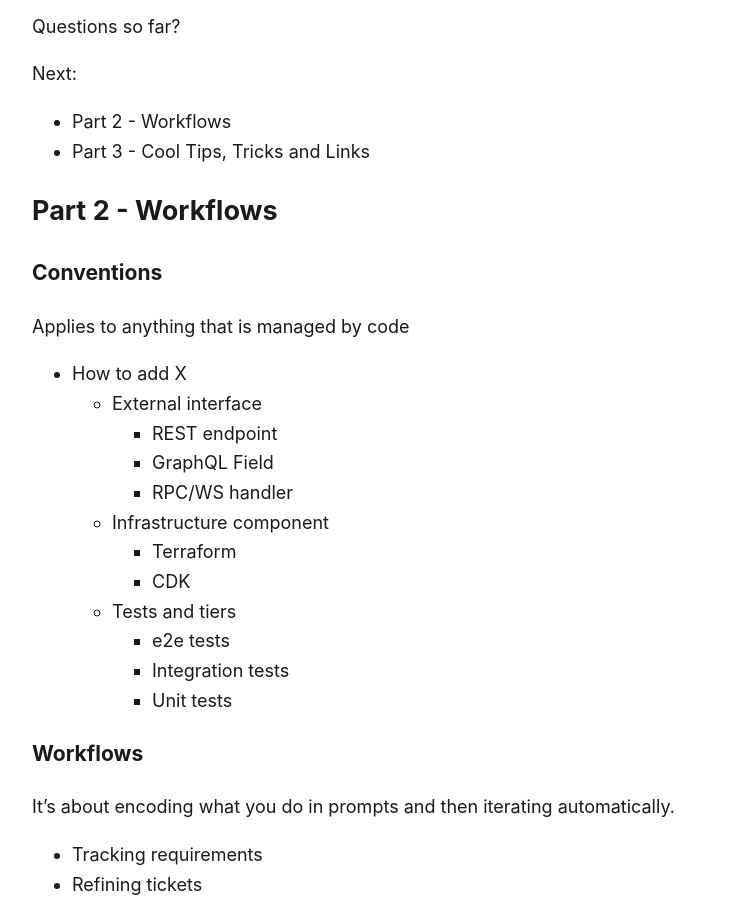
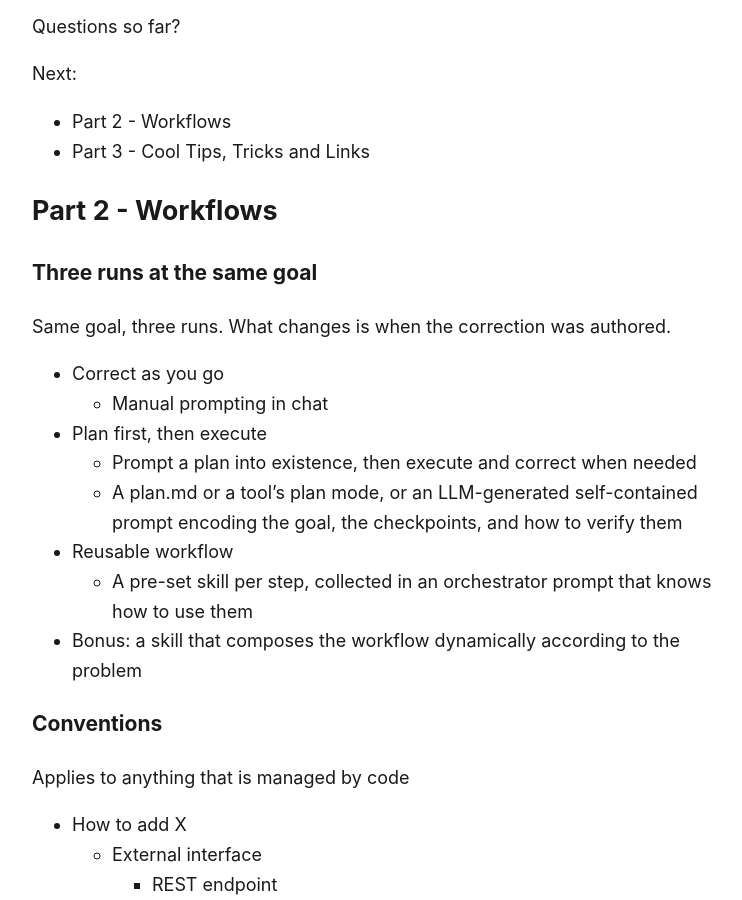
Before and after one commit to galileopy/blog, a Jekyll site: the page built from presentations/ai-assisted-coding-intro/outline.md, in a window 1280 px wide and 900 px high, scrolled down 3741 px. Shown: the whole window, without its empty margins (268-1010 px from the left). Built offline with Jekyll 4.4.1, drawn with Linux system fonts in a browser that asks for light colours; our own code applies the rules of GitHub Pages for plain Markdown files.

Commit message:
docs(presentations): add three-runs section to the outline
Co-Authored-By: Claude Opus 5 <noreply@anthropic.com>

```diff
--- a/presentations/ai-assisted-coding-intro/outline.md
+++ b/presentations/ai-assisted-coding-intro/outline.md
@@ -128,6 +128,20 @@ Next:
 
 ## Part 2 - Workflows
 
+### Three runs at the same goal
+Same goal, three runs. What changes is when the correction was authored.
+
+- Correct as you go
+    - Manual prompting in chat
+- Plan first, then execute
+    - Prompt a plan into existence, then execute and correct when needed
+    - A plan.md or a tool's plan mode, or an LLM-generated self-contained prompt
+      encoding the goal, the checkpoints, and how to verify them
+- Reusable workflow
+    - A pre-set skill per step, collected in an orchestrator prompt that knows
+      how to use them
+- Bonus: a skill that composes the workflow dynamically according to the problem
+
 ### Conventions
 Applies to anything that is managed by code
 
```
